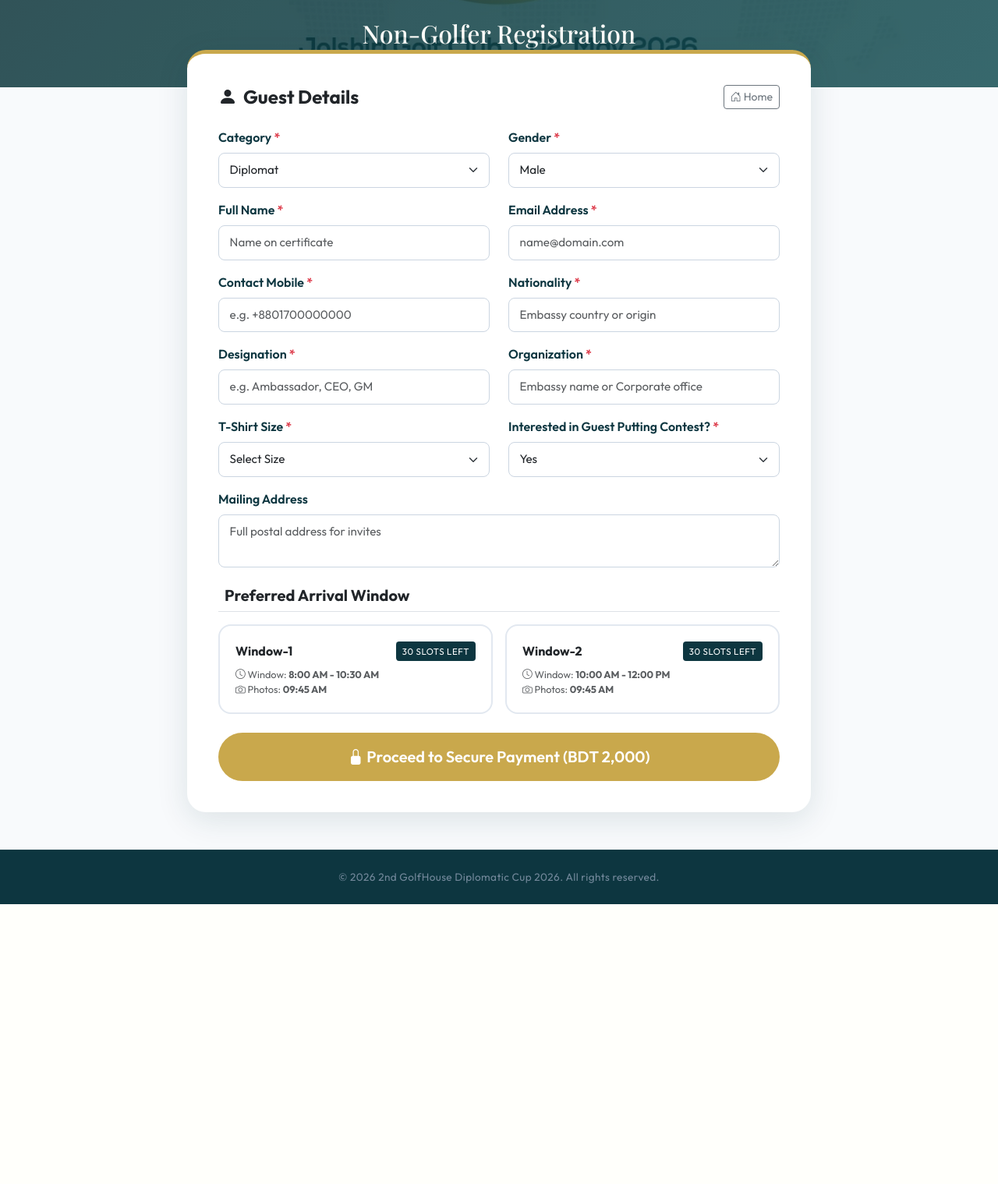
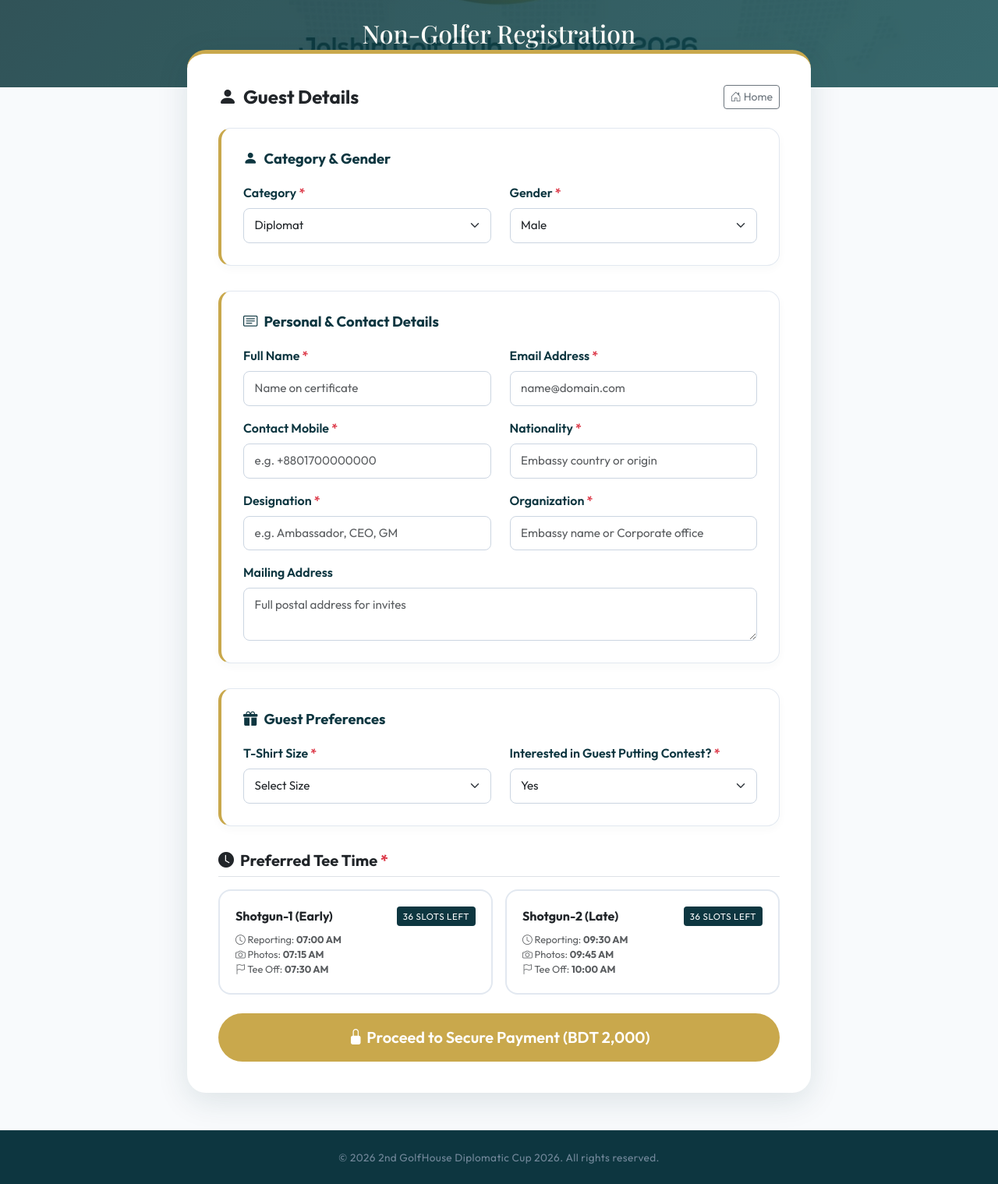
Before and after one commit to nadim-anamul/worldCorporateGolf, a PHP site: page /register_non_golfer.php in a window 1280 px wide. Shown: the whole page at 78% size. Before the commit the page ends 1160 px from the top, so only its background shows below. Run offline with PHP 8.4, Linux system fonts and the light colour scheme; data comes from the database, SQL or seed files in the repository; data that the repository does not hold is empty; some web fonts are replaced.

Commit message:
Unified guest schedule using golfer tee time options and upgraded registration UI cards

```diff
--- a/assets/css/style.css
+++ b/assets/css/style.css
@@ -218,3 +218,27 @@ footer {
   align-items: center;
   gap: 0.5rem;
 }
+
+/* --- Form Section Card (UI/UX upgrade) --- */
+.form-section-card {
+  background: #ffffff;
+  border: 1px solid #e2e8f0;
+  border-radius: 1rem;
+  padding: 1.75rem;
+  margin-bottom: 2rem;
+  box-shadow: 0 4px 12px rgba(13, 54, 64, 0.03);
+  border-left: 4px solid var(--gold) !important;
+  transition: box-shadow 0.2s ease;
+}
+.form-section-card:hover {
+  box-shadow: 0 6px 20px rgba(13, 54, 64, 0.06);
+}
+.form-section-title {
+  font-size: 1.15rem;
+  font-weight: 700;
+  color: var(--green-dark);
+  margin-bottom: 1.25rem;
+  display: flex;
+  align-items: center;
+  gap: 0.5rem;
+}
--- a/register_non_golfer.php
+++ b/register_non_golfer.php
@@ -19,10 +19,10 @@ $windowOptions = [];
 try {
     $pdo = db();
 
-    // Load active non-golfer arrival windows for current active tournament
+    // Load active tee options for guest registration
     $stmt = $pdo->prepare(
-        "SELECT id, title, window_time, group_photo_time, slot_number
-         FROM arrival_window_options_non_golfer
+        "SELECT id, title, reporting_time, group_photo_time, tee_off_time, slot_number
+         FROM tee_time_options
          WHERE tournament_id = ? AND is_active = 1
          ORDER BY display_order DESC, id ASC"
     );
@@ -52,8 +52,9 @@ try {
         $windowOptions[] = [
             'id'          => $id,
             'title'       => (string)$opt['title'],
-            'window'      => (string)$opt['window_time'],
+            'reporting'   => (string)$opt['reporting_time'],
             'group_photo' => (string)$opt['group_photo_time'],
+            'tee_off'     => (string)$opt['tee_off_time'],
             'slots_left'  => $slotsLeft
         ];
     }
@@ -65,18 +66,20 @@ try {
 if (empty($windowOptions)) {
     $windowOptions = [
         [
-            'id'          => 'window1',
-            'title'       => 'Window-1',
-            'window'      => '8:00 AM - 10:30 AM',
-            'group_photo' => '09:45 AM',
-            'slots_left'  => 30
+            'id'          => '1',
+            'title'       => 'Shotgun-1 (Early)',
+            'reporting'   => '07:00 AM',
+            'group_photo' => '07:15 AM',
+            'tee_off'     => '07:30 AM',
+            'slots_left'  => 36
         ],
         [
-            'id'          => 'window2',
-            'title'       => 'Window-2',
-            'window'      => '10:00 AM - 12:00 PM',
+            'id'          => '2',
+            'title'       => 'Shotgun-2 (Late)',
+            'reporting'   => '09:30 AM',
             'group_photo' => '09:45 AM',
-            'slots_left'  => 30
+            'tee_off'     => '10:00 AM',
+            'slots_left'  => 36
         ]
     ];
 }
@@ -124,8 +127,10 @@ require_once __DIR__ . '/templates/header.php';
       <input type="hidden" name="csrf_token" value="<?= htmlspecialchars($_SESSION['csrf_token'], ENT_QUOTES, 'UTF-8') ?>" />
       <input type="hidden" id="registration_type" value="non_golfer" />
 
-      <!-- Player Category -->
-      <div class="row mb-3">
+      <!-- Category & Gender -->
+      <div class="form-section-card">
+        <h6 class="form-section-title"><i class="bi bi-person-fill text-gold"></i> Category &amp; Gender</h6>
+        <div class="row">
           <div class="col-md-6">
             <label for="playerCategory" class="form-label">Category <span class="text-danger">*</span></label>
             <select class="form-select" id="playerCategory" required>
@@ -141,9 +146,10 @@ require_once __DIR__ . '/templates/header.php';
             </select>
           </div>
         </div>
+      </div>
 
       <!-- Reference Section (Only shown for Non-Diplomats) -->
-      <div id="referenceSection" class="p-3 bg-light rounded-3 mb-3" style="display: none; border-left: 4px solid var(--gold);">
+      <div id="referenceSection" class="p-3 bg-light rounded-3 mb-4" style="display: none; border-left: 4px solid var(--gold);">
         <h6 class="fw-bold text-dark mb-2"><i class="bi bi-people-fill me-1"></i>Reference / Sponsor Diplomat</h6>
         <p class="text-muted" style="font-size: 0.8rem; margin-bottom: 0.75rem;">Non-Diplomat registrations require a diplomat sponsor.</p>
         <div class="row g-2">
@@ -159,7 +165,9 @@ require_once __DIR__ . '/templates/header.php';
         </div>
       </div>
 
-      <!-- Primary Participant Info -->
+      <!-- Contact & Personal Details -->
+      <div class="form-section-card">
+        <h6 class="form-section-title"><i class="bi bi-card-text text-gold"></i> Personal &amp; Contact Details</h6>
         <div class="row mb-3">
           <div class="col-md-6">
             <label for="fullName" class="form-label">Full Name <span class="text-danger">*</span></label>
@@ -193,7 +201,16 @@ require_once __DIR__ . '/templates/header.php';
           </div>
         </div>
 
-      <div class="row mb-3">
+        <div class="mb-0">
+          <label for="mailingAddress" class="form-label">Mailing Address</label>
+          <textarea class="form-control" id="mailingAddress" rows="2" placeholder="Full postal address for invites"></textarea>
+        </div>
+      </div>
+
+      <!-- Guest Preferences -->
+      <div class="form-section-card">
+        <h6 class="form-section-title"><i class="bi bi-gift-fill text-gold"></i> Guest Preferences</h6>
+        <div class="row">
           <div class="col-md-6">
             <label for="tshirtSize" class="form-label">T-Shirt Size <span class="text-danger">*</span></label>
             <select class="form-select" id="tshirtSize" required>
@@ -213,14 +230,10 @@ require_once __DIR__ . '/templates/header.php';
             </select>
           </div>
         </div>
-
-      <div class="mb-4">
-        <label for="mailingAddress" class="form-label">Mailing Address</label>
-        <textarea class="form-control" id="mailingAddress" rows="2" placeholder="Full postal address for invites"></textarea>
       </div>
 
-      <!-- Arrival Window Preference -->
-      <h5 class="fw-bold mb-3 text-dark border-bottom pb-2"><i class="bi py-3 clock-fill text-gold me-2"></i>Preferred Arrival Window</h5>
+      <!-- Tee Time Preference -->
+      <h5 class="fw-bold mb-3 text-dark border-bottom pb-2"><i class="bi bi-clock-fill text-gold me-2"></i>Preferred Tee Time <span class="text-danger">*</span></h5>
 
       <div class="row g-3 mb-4">
         <?php foreach ($windowOptions as $opt): ?>
@@ -235,8 +248,9 @@ require_once __DIR__ . '/templates/header.php';
                   </span>
                 </div>
                 <div class="text-muted" style="font-size: 0.8rem; line-height: 1.5;">
-                  <div><i class="bi bi-clock"></i> Window: <strong><?= htmlspecialchars($opt['window'], ENT_QUOTES, 'UTF-8') ?></strong></div>
+                  <div><i class="bi bi-clock"></i> Reporting: <strong><?= htmlspecialchars($opt['reporting'], ENT_QUOTES, 'UTF-8') ?></strong></div>
                   <div><i class="bi bi-camera"></i> Photos: <strong><?= htmlspecialchars($opt['group_photo'], ENT_QUOTES, 'UTF-8') ?></strong></div>
+                  <div><i class="bi bi-flag"></i> Tee Off: <strong><?= htmlspecialchars($opt['tee_off'], ENT_QUOTES, 'UTF-8') ?></strong></div>
                 </div>
               </div>
             </label>
@@ -298,7 +312,7 @@ require_once __DIR__ . '/templates/header.php';
 
       var windowSelected = form.querySelector('[name="arrivalWindow"]:checked');
       if (!windowSelected) {
-        showError('Please select your preferred arrival window.');
+        showError('Please select your preferred tee time.');
         return;
       }
 
```
Also changed, not shown: admin/send_sms.php (+16 -4 lines), admin/view_registration.php (+40 -20 lines), payment/initiate.php (+4 -4 lines), payment/ipn.php (+10 -3 lines), payment/success.php (+9 -2 lines), register.php (+16 -7 lines), success.php (+20 -7 lines). Lines whose indentation alone changed are shown as unchanged.
